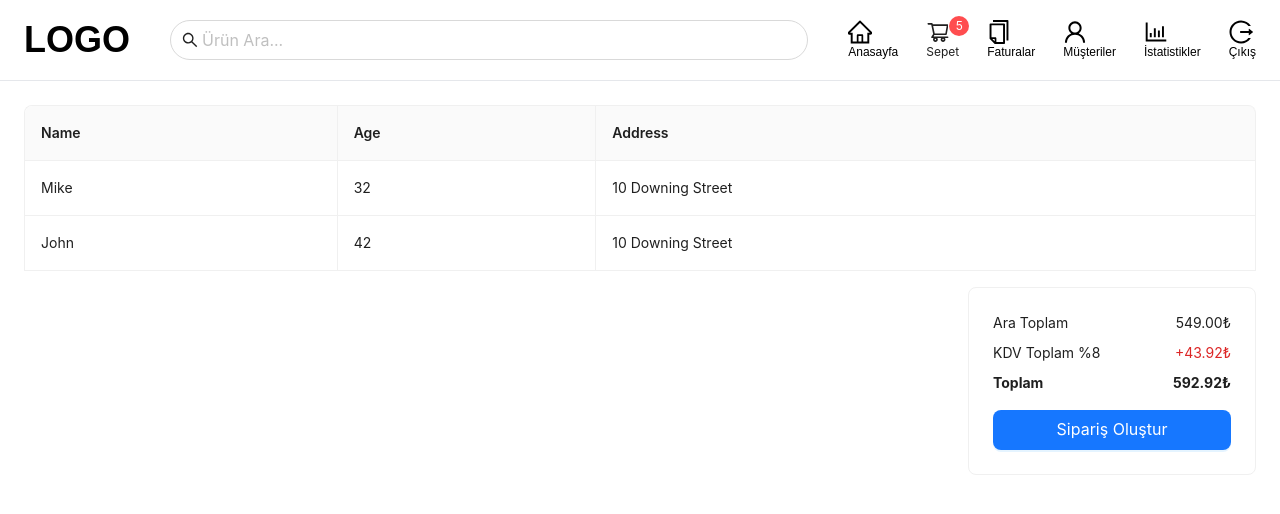
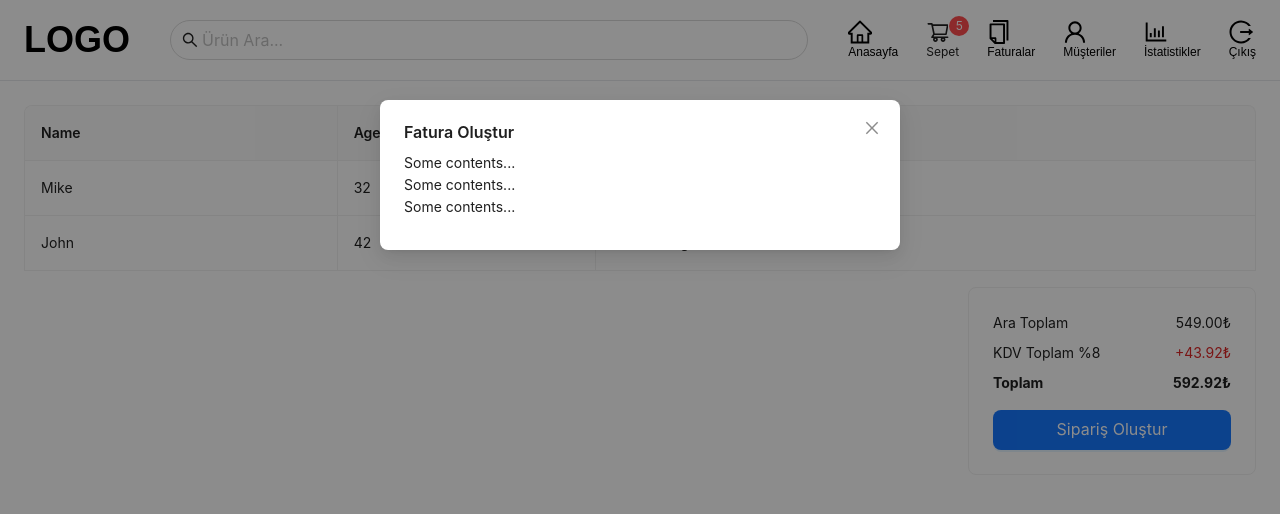
Before and after one commit to muhametkus/shopping-app, a React (Create React App) app in the folder client/: page /cart in a window 1280 px wide. Both pictures are taken after a click on the button "Sipariş Oluştur". Shown: the top 514 px of the page. Built offline with nearby package versions, Linux system fonts and the light colour scheme.

Commit message:
CartPage Modal oluşturuldu.

```diff
--- a/client/src/pages/CartPage.jsx
+++ b/client/src/pages/CartPage.jsx
@@ -1,8 +1,10 @@
 import Header from "../components/header/Header";
-import React from "react";
-import { Button, Card, Table } from "antd";
+import React, { useState } from "react";
+import { Button, Card, Modal, Table } from "antd";
+import CreateBill from "./CreateBill";
 
 const CartPage = () => {
+  const [isModalOpen, setIsModalOpen] = useState(false);
   const dataSource = [
     {
       key: "1",
@@ -60,12 +62,19 @@ const CartPage = () => {
               <b>Toplam</b>
               <b>592.92₺</b>
             </div>
-            <Button className="mt-4 w-full" type="primary" size="large">
+            <Button
+              className="mt-4 w-full"
+              type="primary"
+              size="large"
+              onClick={() => setIsModalOpen(true)}
+            >
               Sipariş Oluştur
             </Button>
           </Card>
         </div>
       </div>
+
+      <CreateBill isModalOpen={isModalOpen} setIsModalOpen={setIsModalOpen} />
     </>
   );
 };
--- /dev/null
+++ b/client/src/pages/CreateBill.jsx
@@ -0,0 +1,20 @@
+import { Modal } from "antd";
+
+const CreateBill = ({ isModalOpen, setIsModalOpen }) => {
+  return (
+    <>
+      <Modal
+        title="Fatura Oluştur"
+        open={isModalOpen}
+        footer={false}
+        onCancel={() => setIsModalOpen(false)}
+      >
+        <p>Some contents...</p>
+        <p>Some contents...</p>
+        <p>Some contents...</p>
+      </Modal>
+    </>
+  );
+};
+
+export default CreateBill;
```
